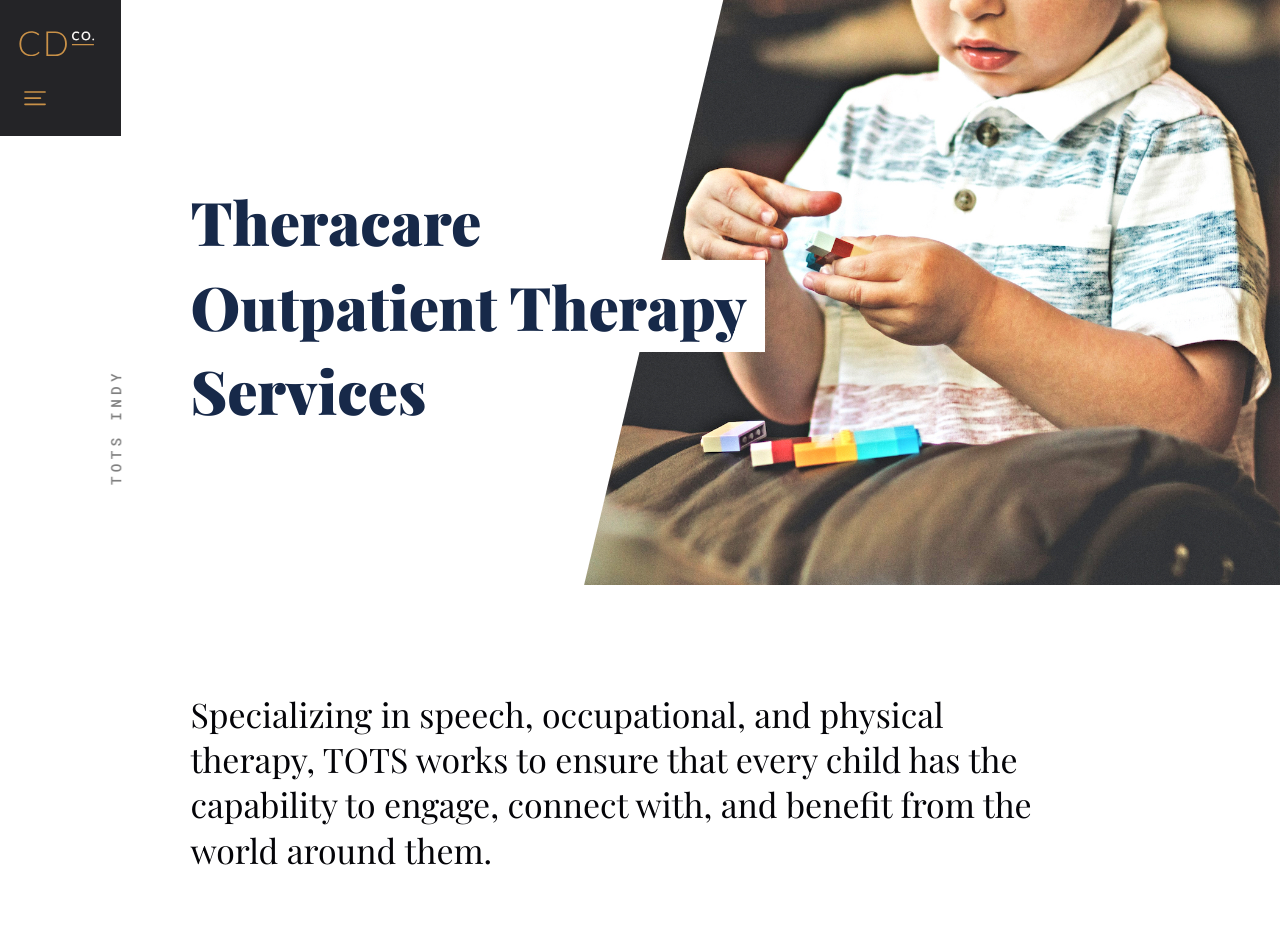
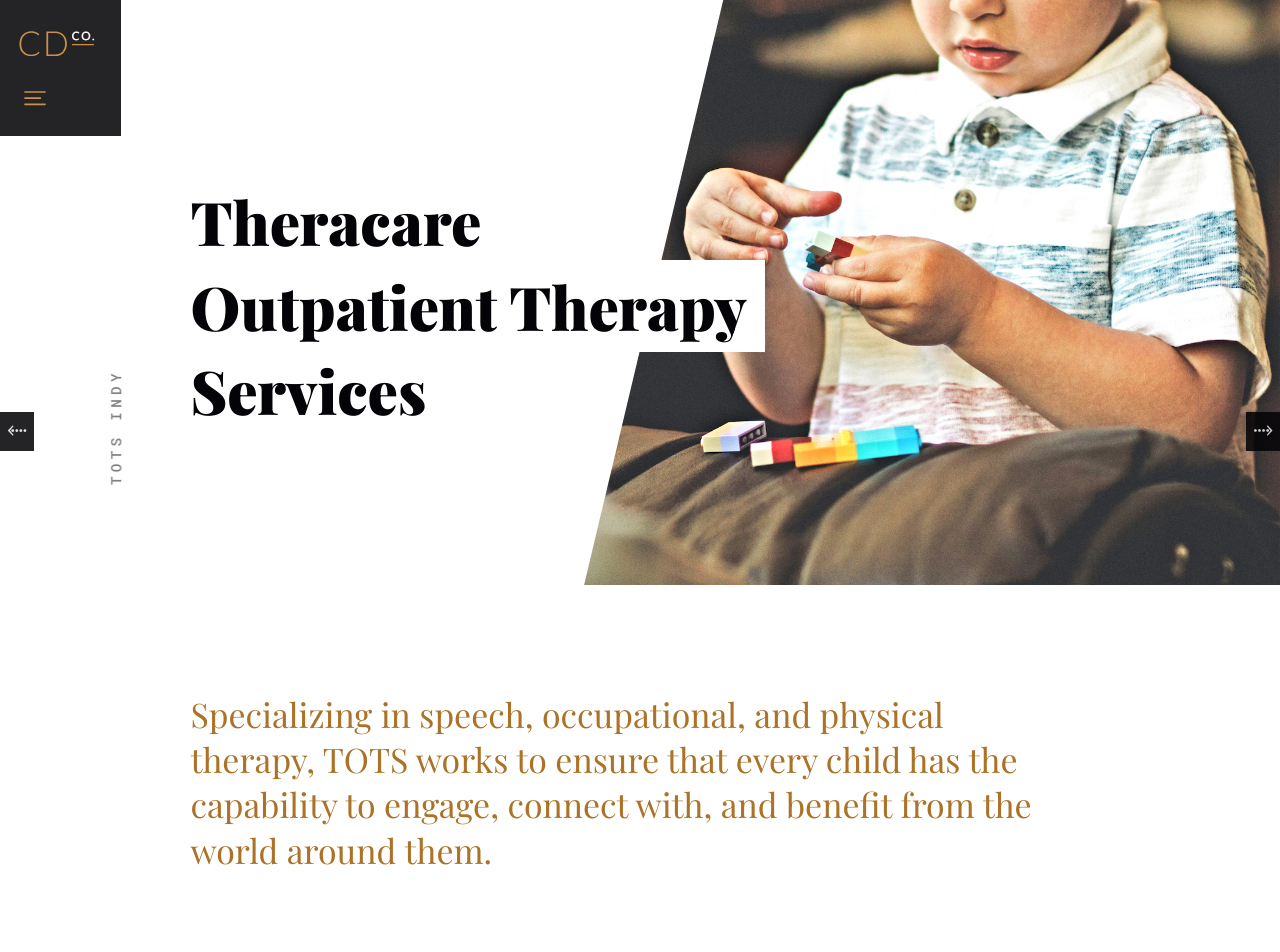
Before and after one commit to claxondesignco/claxondesignco.github.io, a Jekyll site: the page built from _portfolio/TOTSIndy.md, in a window 1280 px wide. Shown: the top 952 px of the page. Built offline with Jekyll 4.4.1, drawn with Linux system fonts in a browser that asks for light colours; nearby versions of some CDN libraries; comment, search, counter and statistics services are not loaded; some of the changed text lies outside the part shown.

Commit message:
Finalized portfolio layout (added links to prev/next project, added list grid of projects at bottom of page.)

```diff
--- a/_layouts/portfolio.html
+++ b/_layouts/portfolio.html
@@ -9,7 +9,7 @@
   <div aria-hidden="true" class="section-title"><span>{% if page.short-title%}{{ page.short-title }}{% else %}{{ page.title }}{% endif %}</span></div>
 
   <div class="portfolio-hero with-aside">
-    <h1{% if page.secondary-brand-color %} style="color: var(--secondary-brand-color)"{% endif %}>{{ page.title }}</h1>
+    <h1>{{ page.title }}</h1>
   </div>
   <img srcset="/assets/images/{{ page.background }}.jpg 1x, /assets/images/{{ page.background }}.jpg 2x" class="aside" aria-hidden="true">
 </section>
@@ -39,3 +39,29 @@
 </section>
 
 {% if page.brand-color %}</div>{% endif %}
+{% if page.previous.url %}
+<a class="prev" href="{{page.previous.url}}" title="{{page.previous.title}}">&#11064;</a>
+      {% endif %}
+{% if page.next.url %}
+<a class="next" href="{{page.next.url}}" title="{{page.next.title}}">&#10513;</a>
+{% endif %}
+
+<section>
+
+<div aria-hidden="true" class="section-title"><span>Portfolio</span></div>
+
+  <div class="portfolio-list">
+    {% for portfolio in site.portfolio reversed %}
+    {% if portfolio.url != page.url %}
+    <a class="portfolio-item-link aos-init aos-animate" href="{{ portfolio.url }}" data-aos="fade-up"{% if portfolio.row-span %} style="grid-row: span {{ portfolio.row-span }}"{% endif %}>
+        <article class="portfolio-item" style="--brand-color: #{{ portfolio.brand-color }};">
+          <header class="portfolio-item-header">
+            <h3>{% if portfolio.short-title %}{{ portfolio.short-title }}{% else %}{{ portfolio.title }}{% endif %}</h3>
+          </header>
+          <img class="portfolio-item-image{% if portfolio.contain %} contain{% endif %}{% if portfolio.type == "Logotype" %} logo{% endif %}" srcset="/assets/images/{{ portfolio.image }}.{{ portfolio.image-extension }} 1x, /assets/images/{{ portfolio.image }}.{{ portfolio.image-extension }} 2x" alt="{{ portfolio.title }} thumbnail">
+        </article>
+      </a>
+    {% endif %}
+    {% endfor %}
+  </div>
+</section>
--- a/_sass/_base.sass
+++ b/_sass/_base.sass
@@ -200,10 +200,13 @@
 footer[role="contentinfo"]
   width: 100%
   text-align: center
-  height: ms(2)
+  height: ms(4)
+  display: grid
+  align-content: center
 
   p
     font-size: ms(-1)
+    margin-bottom: 0
 
     &.copyright
       font-family: $sans
--- a/_sass/_sections.sass
+++ b/_sass/_sections.sass
@@ -437,11 +437,14 @@
   border: 1px dotted var(--white-s1)
 
 .portfolio-intro-type
-  color: $black-s1
+  color: $gold-s1
   font-size: ms(2)
   line-height: ms(3)
   font-family: $serif
   max-width: 26em
+
+.dark .portfolio-intro-type
+  color: $white-t1
 
 .portfolio-meta
   margin: 0 0 ms(3)
@@ -482,6 +485,7 @@
     content: ","
 
 .portfolio-content
+  border-bottom: 1px dotted $white-s1
 
   .columns
     align-items: start
@@ -493,3 +497,32 @@
   max-height: 90vh
   border: 1px dotted var(--white-s1)
   margin-bottom: ms(3)
+
+a.prev,
+a.next
+  display: none
+  visibility: hidden
+
+@media (min-width: 727px)
+  a.prev,
+  a.next
+    position: fixed
+    top: 50%
+    display: block
+    visibility: visible
+    border-bottom: none
+    background-color: var(--black-s1)
+    text-shadow: none
+    text-align: center
+    width: ms(2)
+    margin-top: -2rem
+    font-size: ms(1)
+    line-height: ms(2)
+    vertical-align: middle
+    z-index: 3
+    color: $white-s1
+    opacity: .87
+    padding-bottom: 0.2em
+
+a.next
+  right: 0
--- a/_sass/_variables.sass
+++ b/_sass/_variables.sass
@@ -92,3 +92,4 @@
 $ms0: ms(0)
 $ms1: ms(1)
 $ms2: ms(2)
+$ms3: ms(3)
```
Also changed, not shown: _portfolio/TOTSIndy.md (+1 -1 lines), _portfolio/savethedate.md (+1 -1 lines).
